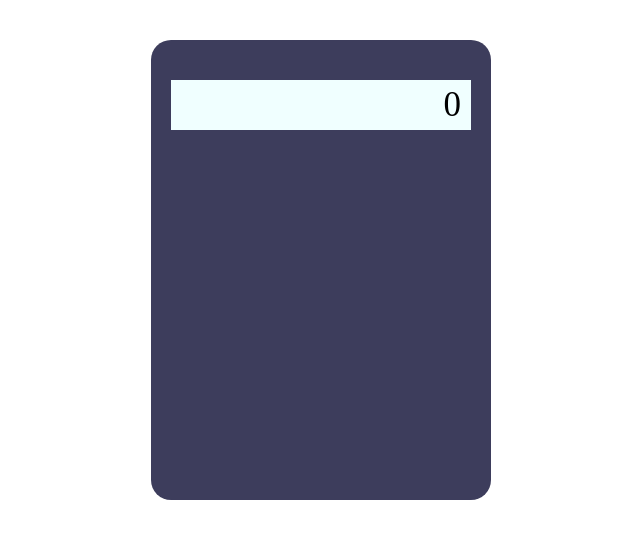
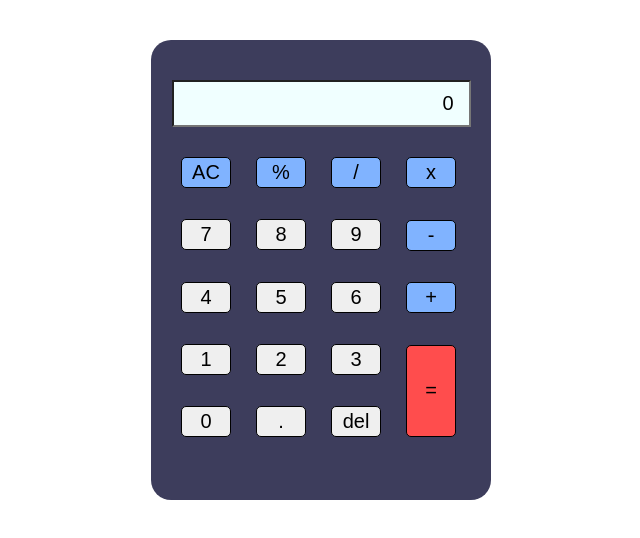
Before and after one commit to dipaligaikwad12/calculator, a plain HTML site: page index.html in a window 1280 px wide. Shown: the whole page, without its empty margins (319-959 px from the left). Drawn offline with Linux system fonts and the light colour scheme.

Commit message:
buttons added

```diff
--- a/index.html
+++ b/index.html
@@ -14,20 +14,71 @@
         }
         .screen{
             background-color: azure;
-            width:250 ;
+
             text-align:right;
             display:block ;
             margin: 0 auto;
-            padding: 5px 10px;
-            font-size: 35px;
+            padding: 10px 15px;
+            font-size: 20px;
+            margin-bottom: 20px;
         }
-
+        .botton-container{
+            height: 300px;
+            display: flex;
+            flex-direction: column;
+            flex-wrap: wrap;
+            justify-content:space-between;
+        }
+        .button{
+            width: 50px;
+            text-align: center;
+            padding: 3px;
+            font-size: 20px;
+            margin:10px;
+            border: 0.5px solid black;
+            border-radius: 5px;
+            cursor: pointer;
+        }
+        .button:hover{
+            box-shadow: 0px 0px 3px 2px rgb(119, 118, 118);
+            transition: 0.5s;
+        }
+        .bg-btn{
+            height: 92px;
+            background-color: #ff4d4d;
+        }
+        .btn-color{
+            background-color: #80b3ff;
+        }
     </style>
 </head>
 <body>
     <div class="calculator-container ">
-        <div class="screen">0</div>
+        <input type="text" value="0" class="screen">
+        <div class="botton-container">
+            <button class="button btn-color">AC</button>
+            <button class="button">7</button>
+            <button class="button">4</button>
+            <button class="button">1</button>
+            <button class="button">0</button>
 
+            <button class="button  btn-color">%</button>
+            <button class="button">8</button>
+            <button class="button">5</button>
+            <button class="button">2</button>
+            <button class="button">.</button>
+
+            <button class="button  btn-color">/</button>
+            <button class="button">9</button>
+            <button class="button">6</button>
+            <button class="button">3</button>
+            <button class="button">del</button>
+
+            <button class="button  btn-color">x</button>
+            <button class="button  btn-color">-</button>
+            <button class="button  btn-color">+</button>
+            <button class="button bg-btn">=</button>
+        </div>
     </div>
 </body>
 </html>
```
